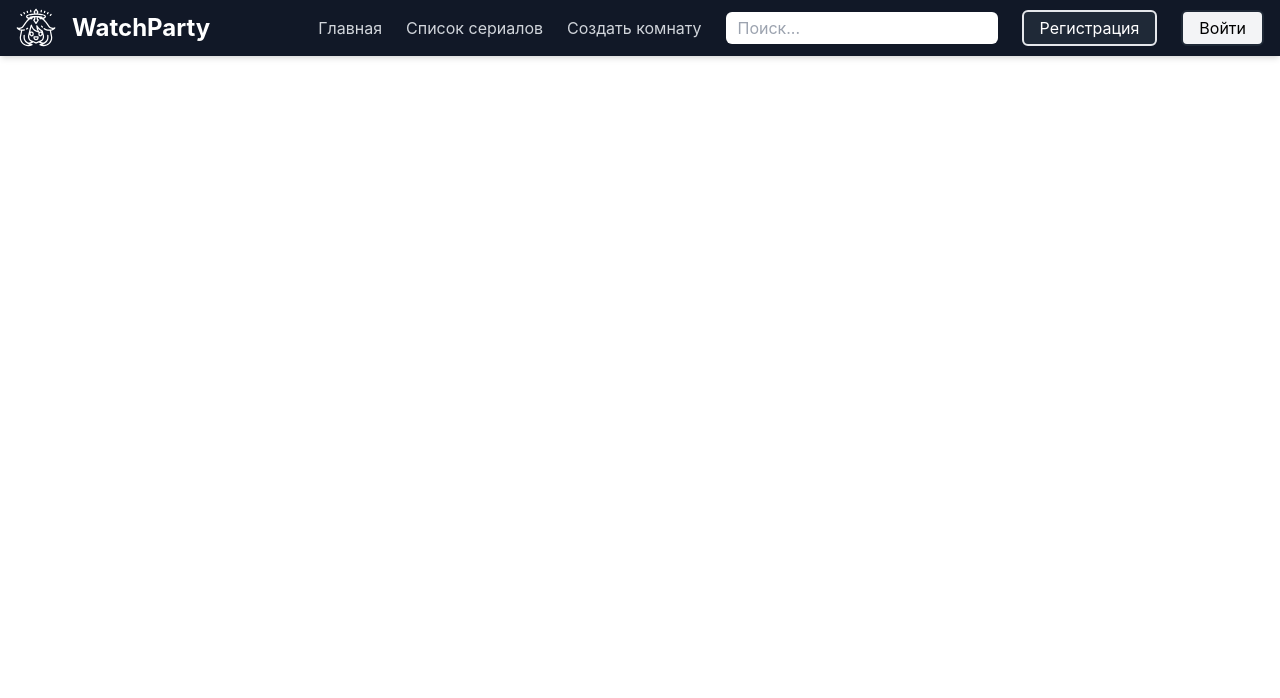
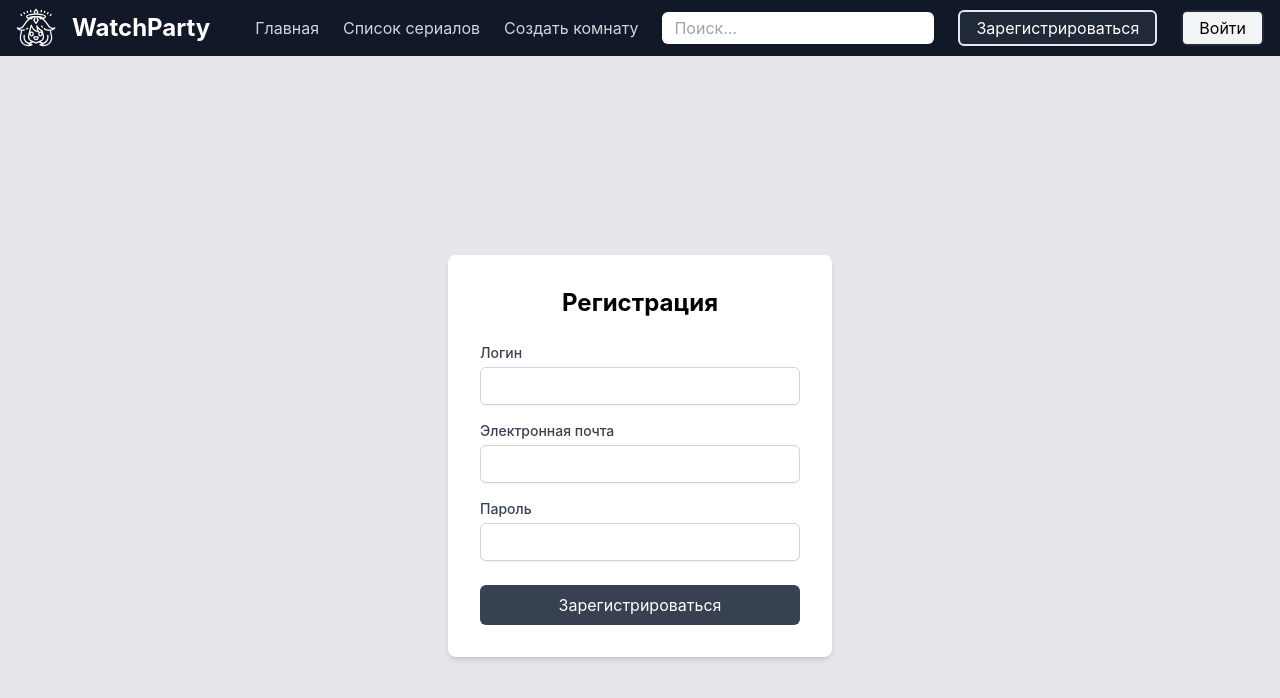
Before and after one commit to Levitskyy/watch-together, a React (Create React App) app in the folder React/watch-together/: page /register in a window 1280 px wide. Shown: the top 698 px of the page. Built offline with nearby package versions, Linux system fonts and the light colour scheme.

Commit message:
added sign in and sign up forms

```diff
--- a/React/watch-together/package.json
+++ b/React/watch-together/package.json
@@ -7,13 +7,15 @@
     "@testing-library/react": "^13.4.0",
     "@testing-library/user-event": "^13.5.0",
     "autoprefixer": "^10.4.19",
+    "formik": "^2.4.6",
     "postcss": "^8.4.40",
     "react": "^18.3.1",
     "react-dom": "^18.3.1",
     "react-player": "^2.16.0",
     "react-router-dom": "^6.25.1",
     "react-scripts": "5.0.1",
-    "web-vitals": "^2.1.4"
+    "web-vitals": "^2.1.4",
+    "yup": "^1.4.0"
   },
   "scripts": {
     "start": "react-scripts start",
--- a/React/watch-together/src/App.js
+++ b/React/watch-together/src/App.js
@@ -7,6 +7,8 @@ import {
 import Navbar from './components/Navbar';
 import Home from './pages/Home';
 import SeriesList from './pages/SeriesList';
+import Register from './pages/Register';
+import Login from './pages/Login';
 
 function App() {
   return (
@@ -15,6 +17,8 @@ function App() {
       <Routes>
         <Route exact path="/" element={<Home />} />
         <Route path="/series-list" element={<SeriesList />} />
+        <Route path="/register" element={<Register />} />
+        <Route path="/login" element={<Login />} />
       </Routes>
     </Router>
   );
--- a/React/watch-together/src/components/Navbar.jsx
+++ b/React/watch-together/src/components/Navbar.jsx
@@ -24,7 +24,7 @@ const Navbar = () => {
             placeholder="Поиск..."
             className="px-3 py-1 rounded-md text-gray-800 focus:outline-none focus:ring-2 focus:ring-blue-500"
           />
-          <a href="/register" className="bg-gray-800 text-white px-4 py-1 rounded-md border-2 hover:bg-gray-600 transition duration-300">Регистрация</a>
+          <a href="/register" className="bg-gray-800 text-white px-4 py-1 rounded-md border-2 hover:bg-gray-600 transition duration-300">Зарегистрироваться</a>
           <a href="/login" className="bg-gray-100 text-black px-4 py-1 rounded-md border-2 border-gray-800 hover:bg-gray-300 transition duration-300">Войти</a>
         </div>
         <div className="xl:hidden">
@@ -45,7 +45,7 @@ const Navbar = () => {
             placeholder="Поиск..."
             className="px-3 py-1 rounded-md text-gray-800 focus:outline-none focus:ring-2 focus:ring-blue-500"
           />
-          <a href="/register" className="bg-gray-800 text-white px-4 py-1 rounded-md border-2 hover:bg-gray-600 transition duration-300">Регистрация</a>
+          <a href="/register" className="bg-gray-800 text-white px-4 py-1 rounded-md border-2 hover:bg-gray-600 transition duration-300">Зарегистрироваться</a>
           <a href="/login" className="bg-gray-100 text-black px-4 py-1 rounded-md border-2 border-gray-800 hover:bg-gray-300 transition duration-300">Войти</a>
         </div>
       )}
--- /dev/null
+++ b/React/watch-together/src/pages/Login.jsx
@@ -0,0 +1,83 @@
+import React from 'react';
+import { Formik, Form, Field, ErrorMessage } from 'formik';
+import * as Yup from 'yup';
+
+const Login = () => {
+  const initialValues = {
+    name: '',
+    password: '',
+  };
+
+  const validationSchema = Yup.object({
+    name: Yup.string().required('Обязательное поле'),
+    password: Yup.string().required('Обязательное поле'),
+  });
+
+  const handleSubmit = (values, { setSubmitting }) => {
+    console.log(values);
+    setSubmitting(false);
+  };
+
+  const handleForgotPassword = () => {
+    console.log('Forgot password clicked');
+    // Добавьте логику для обработки забытого пароля
+  };
+
+  return (
+    <div className="flex items-center justify-center min-h-screen bg-gray-200">
+      <div className="bg-white p-8 rounded-lg shadow-md w-96">
+        <h2 className="text-2xl font-bold mb-6 text-center">Вход</h2>
+        <Formik
+          initialValues={initialValues}
+          validationSchema={validationSchema}
+          onSubmit={handleSubmit}
+        >
+          {({ isSubmitting }) => (
+            <Form>
+              <div className="mb-4">
+                <label htmlFor="name" className="block text-sm font-medium text-gray-700">Логин</label>
+                <Field
+                  type="text"
+                  id="name"
+                  name="name"
+                  className="mt-1 block w-full px-3 py-2 bg-white border border-gray-300 rounded-md text-sm shadow-sm focus:outline-none focus:ring-1 focus:ring-indigo-500 focus:border-indigo-500"
+                />
+                <ErrorMessage name="name" component="div" className="text-red-500 text-sm" />
+              </div>
+              <div className="mb-6">
+                <label htmlFor="password" className="block text-sm font-medium text-gray-700">Пароль</label>
+                <Field
+                  type="password"
+                  id="password"
+                  name="password"
+                  className="mt-1 block w-full px-3 py-2 bg-white border border-gray-300 rounded-md text-sm shadow-sm focus:outline-none focus:ring-1 focus:ring-indigo-500 focus:border-indigo-500"
+                />
+                <ErrorMessage name="password" component="div" className="text-red-500 text-sm" />
+              </div>
+              <div className="mb-4 text-left">
+                <button
+                  type="button"
+                  onClick={handleForgotPassword}
+                  className="text-sm text-indigo-600 hover:underline"
+                >
+                  Забыли пароль?
+                </button>
+              </div>
+              <div className="flex items-center justify-between">
+                <button
+                  type="submit"
+                  disabled={isSubmitting}
+                  className="w-full px-4 py-2 text-white bg-gray-700 rounded-md hover:bg-gray-500 focus:outline-none focus:bg-indigo-700"
+                >
+                  Войти
+                </button>
+              </div>
+            </Form>
+          )}
+        </Formik>
+      </div>
+    </div>
+  );
+};
+
+export default Login;
--- /dev/null
+++ b/React/watch-together/src/pages/Register.jsx
@@ -0,0 +1,81 @@
+import React from 'react';
+import { Formik, Form, Field, ErrorMessage } from 'formik';
+import * as Yup from 'yup';
+
+const Register = () => {
+  const initialValues = {
+    name: '',
+    email: '',
+    password: '',
+  };
+
+  const validationSchema = Yup.object({
+    name: Yup.string().required('Это обязательное поле'),
+    email: Yup.string().email('Неправильный формат эл.почты').required('Это обязательное поле'),
+    password: Yup.string().min(6, 'Пароль должен содержать минимум 6 символов').required('Это обязательное поле'),
+  });
+
+  const handleSubmit = (values, { setSubmitting }) => {
+    console.log(values);
+    setSubmitting(false);
+  };
+
+  return (
+    <div className="flex items-center justify-center min-h-screen bg-gray-200">
+      <div className="bg-white p-8 rounded-lg shadow-md w-96">
+        <h2 className="text-2xl font-bold mb-6 text-center">Регистрация</h2>
+        <Formik
+          initialValues={initialValues}
+          validationSchema={validationSchema}
+          onSubmit={handleSubmit}
+        >
+          {({ isSubmitting }) => (
+            <Form>
+              <div className="mb-4">
+                <label htmlFor="name" className="block text-sm font-medium text-gray-700">Логин</label>
+                <Field
+                  type="text"
+                  id="name"
+                  name="name"
+                  className="mt-1 block w-full px-3 py-2 bg-white border border-gray-300 rounded-md text-sm shadow-sm focus:outline-none focus:ring-1 focus:ring-indigo-500 focus:border-indigo-500"
+                />
+                <ErrorMessage name="name" component="div" className="text-red-500 text-sm" />
+              </div>
+              <div className="mb-4">
+                <label htmlFor="email" className="block text-sm font-medium text-gray-700">Электронная почта</label>
+                <Field
+                  type="email"
+                  id="email"
+                  name="email"
+                  className="mt-1 block w-full px-3 py-2 bg-white border border-gray-300 rounded-md text-sm shadow-sm focus:outline-none focus:ring-1 focus:ring-indigo-500 focus:border-indigo-500"
+                />
+                <ErrorMessage name="email" component="div" className="text-red-500 text-sm" />
+              </div>
+              <div className="mb-6">
+                <label htmlFor="password" className="block text-sm font-medium text-gray-700">Пароль</label>
+                <Field
+                  type="password"
+                  id="password"
+                  name="password"
+                  className="mt-1 block w-full px-3 py-2 bg-white border border-gray-300 rounded-md text-sm shadow-sm focus:outline-none focus:ring-1 focus:ring-indigo-500 focus:border-indigo-500"
+                />
+                <ErrorMessage name="password" component="div" className="text-red-500 text-sm" />
+              </div>
+              <div className="flex items-center justify-between">
+                <button
+                  type="submit"
+                  disabled={isSubmitting}
+                  className="w-full px-4 py-2 text-white bg-gray-700 rounded-md hover:bg-gray-500 focus:outline-none focus:bg-indigo-700"
+                >
+                  Зарегистрироваться
+                </button>
+              </div>
+            </Form>
+          )}
+        </Formik>
+      </div>
+    </div>
+  );
+};
+
+export default Register;
```
Also changed, not shown: 1 other file (tests, documents, lock files or other folders).
